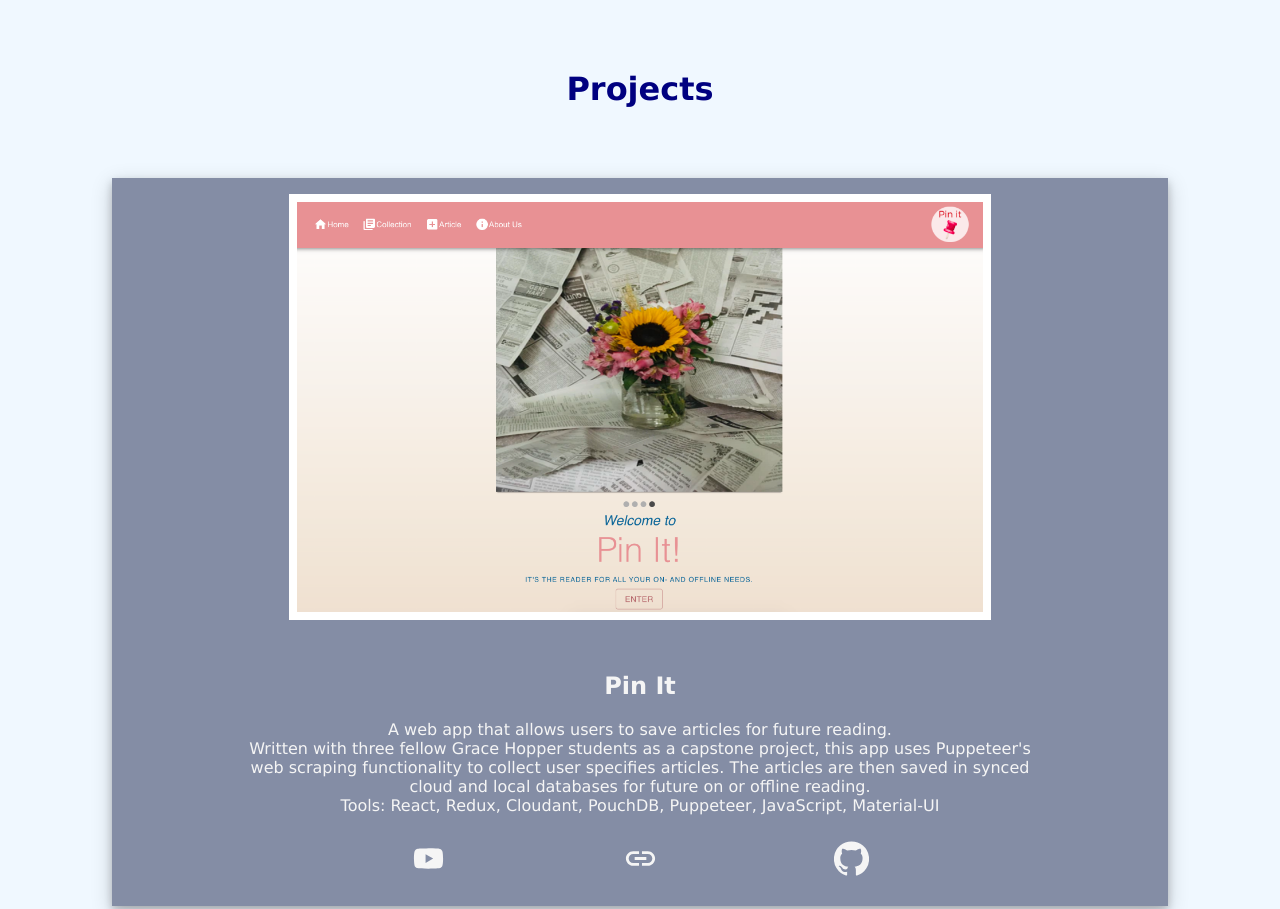
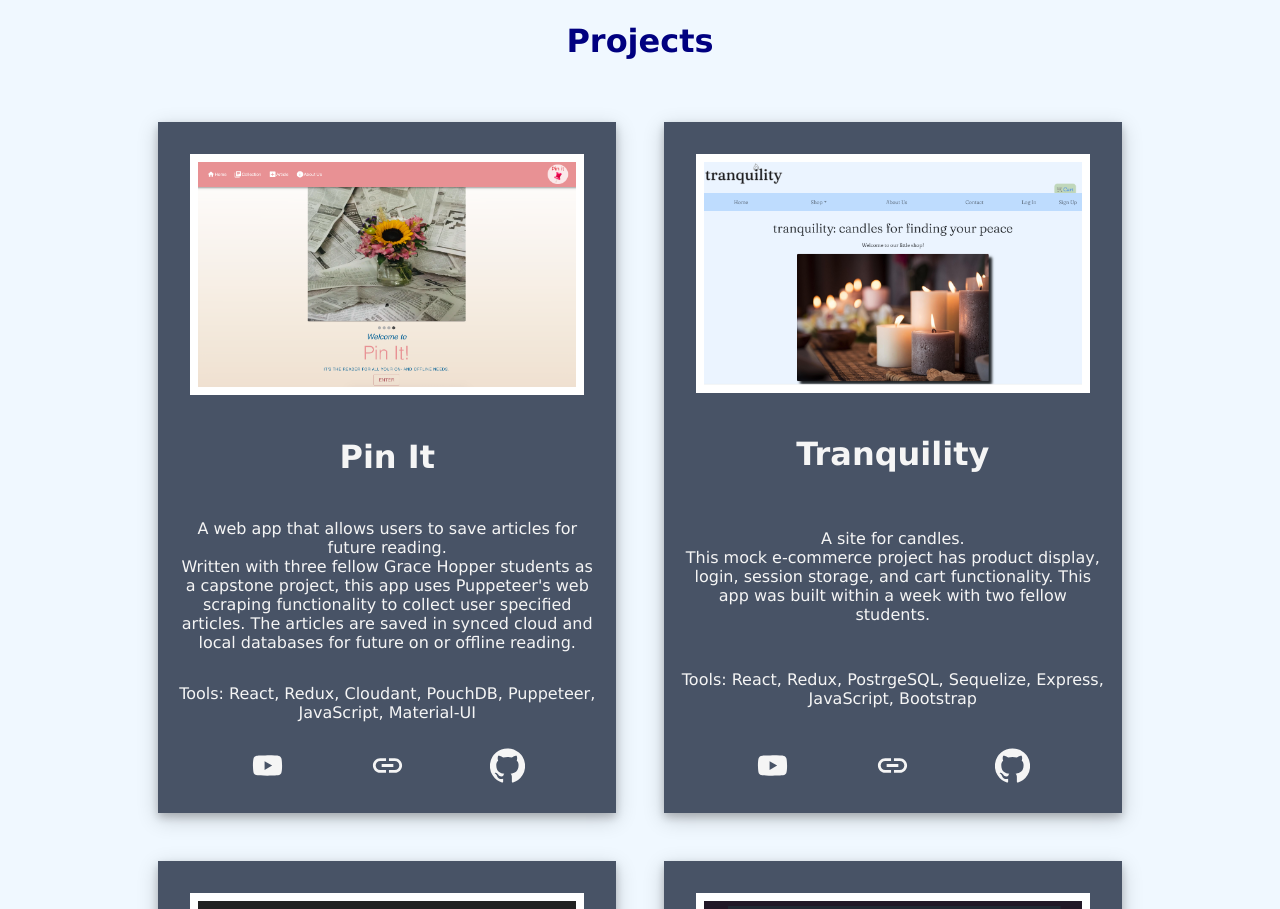
Before and after one commit to heathernoto/StarterPortfolio, a React (Create React App) app: page / in a window 1280 px wide. Shown: the part 1880-2789 px from the top of the page. Built offline with nearby package versions, Linux system fonts and the light colour scheme.

Commit message:
two projects to a line- flexed out

```diff
--- a/public/style.css
+++ b/public/style.css
@@ -5,7 +5,7 @@ body {
   margin: 0;
   background-color: gray;
   --main-blue: #1b51b6;
-  --project-background: rgb(132, 141, 165);
+  --project-background: rgb(72, 83, 102);
   --dark-text: navy;
   --light-text: whitesmoke;
 }
--- a/src/AboutMe/AboutMe.js
+++ b/src/AboutMe/AboutMe.js
@@ -8,9 +8,7 @@ export default function AboutMe() {
     <section id="about-me__nav">
       <h1>About Me</h1>
       <div className="about-me__box">
-        <div className="about-me__box-img">
-          <img alt="family" src={family} className="about-me__pic-family" />
-        </div>
+
         <div className="about-me__box-text">
           Originally in early childhood education, I left the workforce to care
           for my children and parents. Curious by nature, I used any spare time
@@ -20,9 +18,15 @@ export default function AboutMe() {
           internet could connect people. In the days of dial up, I designed my
           first website to keep in touch with far flung family and friends...
         </div>{' '}
+        <div className="about-me__box-img">
+          <img alt="family" src={family} className="about-me__pic-family" />
+        </div>
       </div>
 
       <div className="about-me__box">
+      <div className="about-me__box-img">
+          <img alt="coding" src={coding} className="about-me__pic-code" />
+        </div>
         <div className="about-me__box-text">
           When my plans to return to work were derailed by the pandemic, I
           returned to coding. I had forgotten how much I enjoyed the problem
@@ -33,14 +37,10 @@ export default function AboutMe() {
           and dreamt code - and I LOVED IT. Becoming a full stack software
           engineer is my pandemic positive!
         </div>
-        <div className="about-me__box-img">
-          <img alt="coding" src={coding} className="about-me__pic-code" />
-        </div>
+
       </div>
       <div className="about-me__box">
-        <div className="about-me__box-img">
-          <img alt="jumping" src={business} className="about-me__pic-hooray" />
-        </div>
+
         <div className="about-me__box-text">
           My bootcamp experience has given me a sturdy foundation and the tools
           to learn anything. I am excited for this new chapter in my life and I
@@ -51,6 +51,9 @@ export default function AboutMe() {
           perspective. PLUS, my early childhood education background means I
           know what to do when everyone is crying!
         </div>
+        <div className="about-me__box-img">
+          <img alt="jumping" src={business} className="about-me__pic-hooray" />
+        </div>
       </div>
     </section>
   );
--- a/src/AllProjects/AllProjects.css
+++ b/src/AllProjects/AllProjects.css
@@ -1,13 +1,16 @@
 .all-project-wrapper {
   background-color: aliceblue;
-  padding: 0.5rem;
-  justify-content: center;
   display: flex;
   flex-direction: column;
+  padding: 0.5rem;
+  /* justify-content: center; */
+
 }
+
 /* Desktop */
 @media screen and (min-width: 600px) {
   .all-project-wrapper {
-    padding: 4rem;
+
+    padding: 1rem;
   }
 }
--- a/src/AllProjects/AllProjects.js
+++ b/src/AllProjects/AllProjects.js
@@ -6,7 +6,10 @@ export default function AllProjects() {
   return (
     <div className="all-project-wrapper" id="projects__nav">
       <h1>Projects</h1>
-      <SingleProject />
+
+          <SingleProject />
+
+
     </div>
   );
 }
--- a/src/SingleProject/SingleProject.css
+++ b/src/SingleProject/SingleProject.css
@@ -1,42 +1,64 @@
 /* Project */
-
+.all-projects{
+  display: flex;
+  flex-direction: column;
+  justify-content: center;
+  padding: 1rem;
+}
 .project-card {
   display: flex;
   flex-direction: column;
-  margin: 2rem;
-  justify-content: center;
+  justify-content: space-between;
+  margin:1.5rem;
+  padding: 1rem;
   background-color: var(--project-background);
-  align-items: center;
   box-shadow: 0 4px 8px 0 rgba(0, 0, 0, 0.2), 0 6px 20px 0 rgba(0, 0, 0, 0.19);
+}
+.project-card__title{
+  width:100%;
+  color: var(--light-text);
+  font-size: 2rem;
+  text-align: center;
+  flex-grow: 0;
 }
 
 .project-media {
-  max-width: 65%;
-  max-height: auto;
+  max-width: 100%;
+  /* max-height: auto; */
+  flex-grow: 0;
   margin: 1rem;
   border: 0.5rem solid white;
 }
+
 .project-content {
-  max-width: 75%;
-  max-height: auto;
+  max-width: 100%;
   display: flex;
+  flex-grow: 1;
+  justify-content: space-between;
   flex-direction: column;
   color: var(--light-text);
-  margin: 1rem;
+
 }
 .project-links {
   display: flex;
   flex-direction: row;
+flex-grow: 0;
   justify-content: space-evenly;
-  margin-top: 1rem;
+
 }
 
 .project-links-icon {
   color: var(--light-text);
   padding: 10px;
 }
-@media screen and (min-width: 600px) {
+@media screen and (min-width: 550px) {
+  .all-projects{
+    display: flex;
+    flex-direction: row;
+    flex-wrap: wrap;
+  }
   .project-card {
-    margin: 3rem;
+    max-width: 35%;
+    margin: 1.5rem;
   }
 }
--- a/src/SingleProject/SingleProject.js
+++ b/src/SingleProject/SingleProject.js
@@ -7,19 +7,22 @@ import './SingleProject.css';
 
 export default function SingleProject() {
   return (
-    <>
+    <div className="all-projects">
       {projects.map((project) => {
         return (
           <div key={project.id} className="project-card">
             <img alt="Pin It" src={project.image} className="project-media" />
+
             <div className="project-content" align="center">
-              <h2> {project.title}</h2>
+            <h2 className="project-card__title"> {project.title}</h2>
+              <p>
               {project.shortDescription}
               <br />
               {project.longerDescription}
-              <br />
+              </p>
+              <p>
               Tools: {project.tools}
-              <br />
+              </p>
               <div className="project-links">
                 {/* YouTube demo */}
                 {project.youTube && (
@@ -57,6 +60,6 @@ export default function SingleProject() {
           </div>
         );
       })}
-    </>
+    </div>
   );
 }
--- a/src/SingleProject/projectData.js
+++ b/src/SingleProject/projectData.js
@@ -9,7 +9,7 @@ const projects = [
     shortDescription:
       'A web app that allows users to save articles for future reading.',
     longerDescription:
-      "Written with three fellow Grace Hopper students as a capstone project, this app uses Puppeteer's web scraping functionality to collect user specifies articles.  The articles are then saved in synced cloud and local databases for future on or offline reading.",
+      "Written with three fellow Grace Hopper students as a capstone project, this app uses Puppeteer's web scraping functionality to collect user specified articles.  The articles are saved in synced cloud and local databases for future on or offline reading.",
     link: 'https://pin-it-reader.herokuapp.com/',
     gitHub: 'https://github.com/pin-it-ghp2011/Pin-It',
     image: pinItMain,
@@ -23,7 +23,7 @@ const projects = [
     title: 'Tranquility',
     shortDescription: 'A site for candles.',
     longerDescription:
-      'This mock e-commerce project has product display, login, session storage, and cart functionality. This app was built within a week with two fellow students.',
+      'This mock e-commerce project has product display, login, session storage, and cart functionality.  This app was built within a week with two fellow students.',
     link: 'https://tranquility-candles.herokuapp.com/',
     gitHub: 'https://github.com/Mighty-mighty-mangoes/Tranquility',
     image: tranquilityMain,
```
